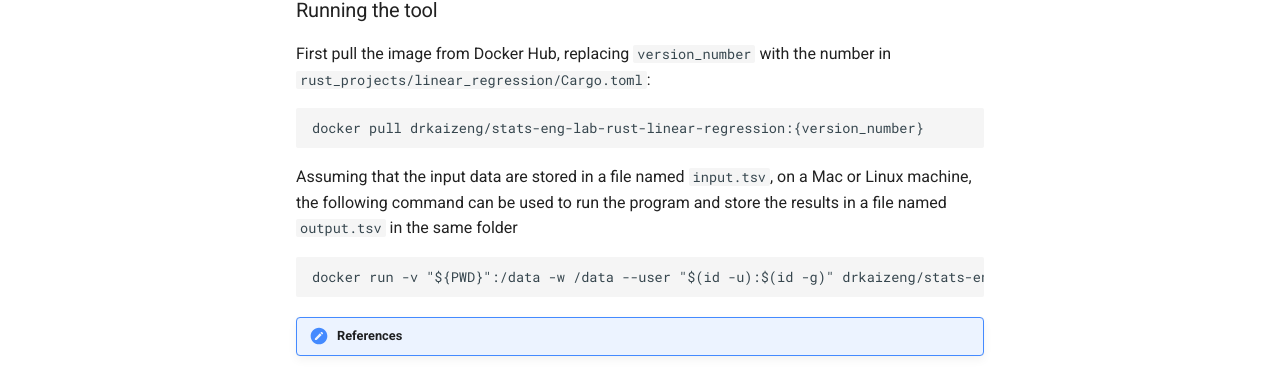
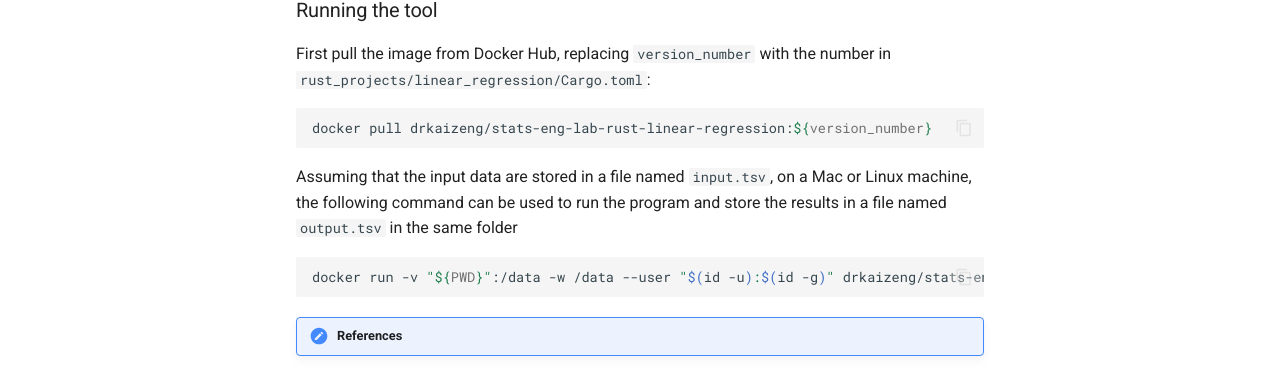
Before and after one commit to drkaizeng/statistics_and_engineering_lab, an MkDocs documentation site: the page built from docs/rust_projects/linear_regression.md, in a window 1280 px wide and 900 px high, scrolled down 1314 px. Shown: the part 430-804 px from the top of the window. Built offline with MkDocs 1.6.1 and Material for MkDocs 9.7.7, drawn with Linux system fonts in a browser that asks for light colours.

Commit message:
Add syntax highlighting

````diff
--- a/docs/rust_projects/linear_regression.md
+++ b/docs/rust_projects/linear_regression.md
@@ -55,13 +55,13 @@
 
 ### Running the tool
 First pull the image from Docker Hub, replacing `version_number` with the number in `rust_projects/linear_regression/Cargo.toml`:
-```
-docker pull drkaizeng/stats-eng-lab-rust-linear-regression:{version_number}
+```bash
+docker pull drkaizeng/stats-eng-lab-rust-linear-regression:${version_number}
 ```
 
 Assuming that the input data are stored in a file named `input.tsv`, on a Mac or Linux machine, the following command can be used to run the program and store the results in a file named `output.tsv` in the same folder
-```
-docker run -v "${PWD}":/data -w /data --user "$(id -u):$(id -g)" drkaizeng/stats-eng-lab-rust-linear-regression:0.0.1 input.tsv output.tsv
+```bash
+docker run -v "${PWD}":/data -w /data --user "$(id -u):$(id -g)" drkaizeng/stats-eng-lab-rust-linear-regression:${version_number} input.tsv output.tsv
 ```
 
 
--- a/mkdocs.yml
+++ b/mkdocs.yml
@@ -2,8 +2,9 @@
 
 theme:
     name: material
-    # Use Highlight.js library for syntax highlighting for code blocks
-    highlightjs: true
+    features:
+        - content.code.copy
+        - toc.follow
 
 nav:
     - Home: index.md
@@ -20,6 +21,10 @@
     # For enabling checkboxes in task lists
     - pymdownx.tasklist:
           custom_checkbox: true
+    - pymdownx.highlight:
+          anchor_linenums: true
+    - pymdownx.inlinehilite
+    - pymdownx.superfences
 
 extra_javascript: # for rendering LaTeX math
     - https://cdn.jsdelivr.net/npm/mathjax@3/es5/tex-mml-chtml.js
````
